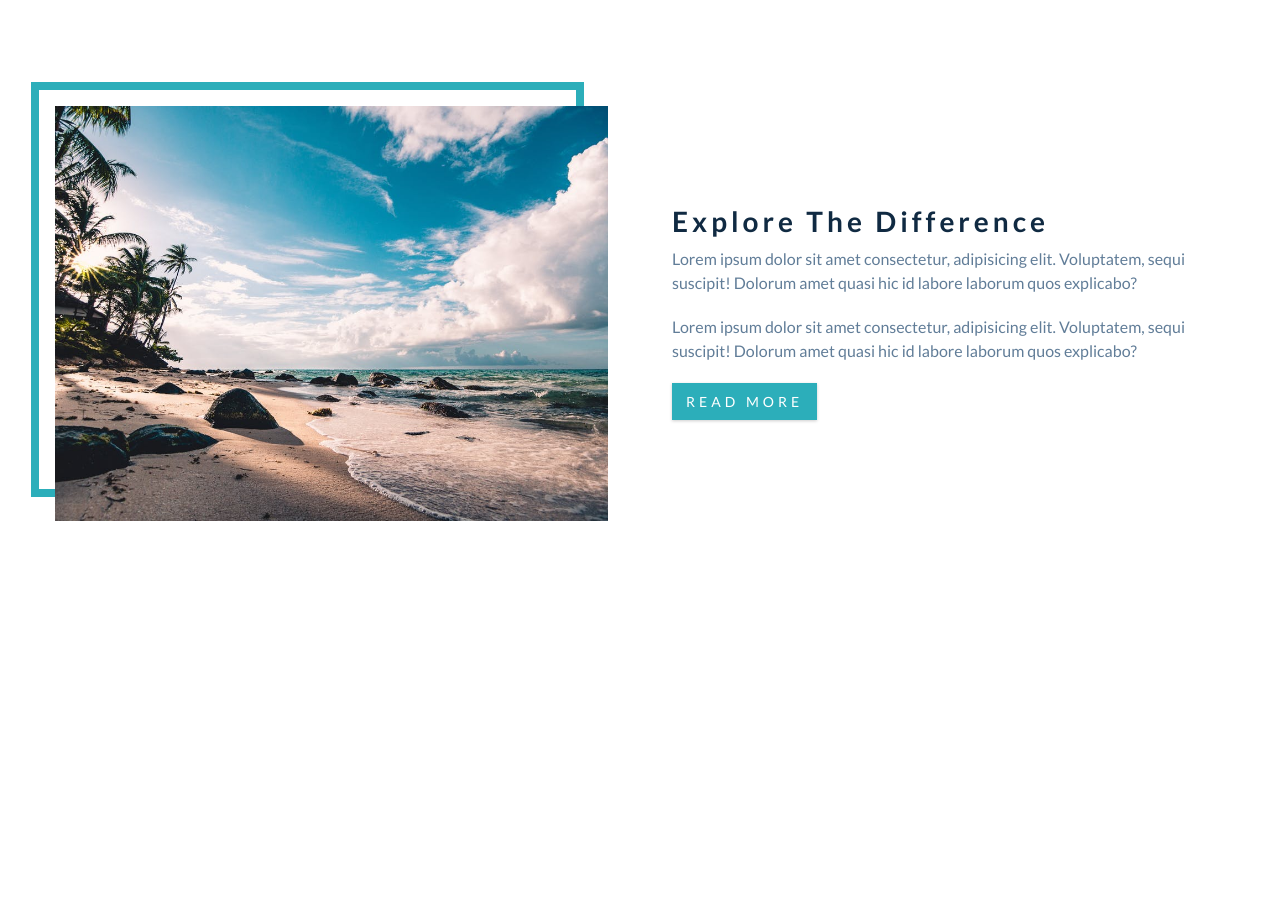
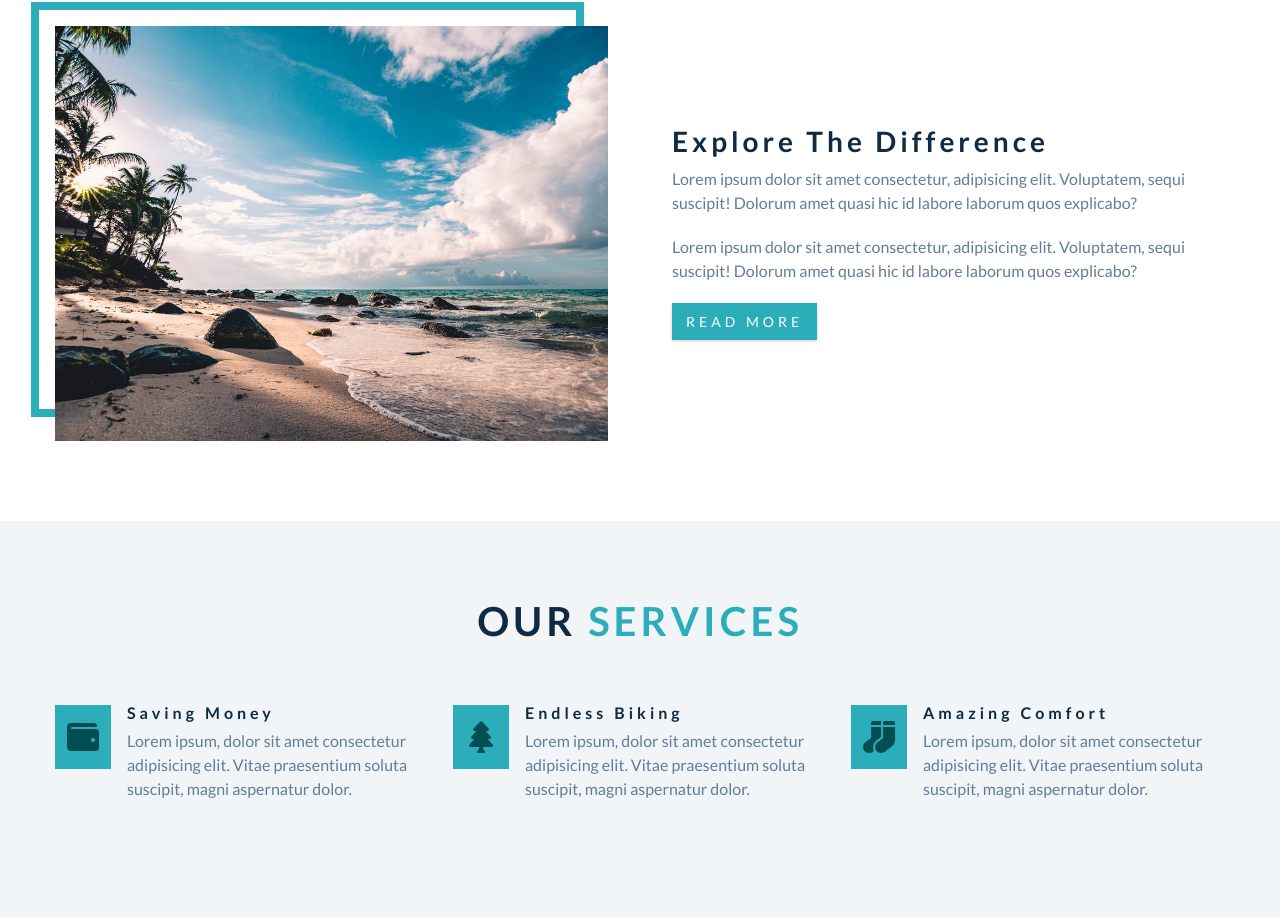
Before and after one commit to learner-sagar/backroads-flexbox, a plain HTML site: page index.html in a window 1280 px wide. Shown: the part 958-1875 px from the top of the page. Before the commit the page ends 1479 px from the top, so only its background shows below. Drawn offline with Linux system fonts and the light colour scheme.

Commit message:
added services section

```diff
--- a/css/styles.css
+++ b/css/styles.css
@@ -289,6 +289,66 @@ About
 Services
 ===============
 */
+.services {
+  background: var(--clr-grey-10);
+}
+
+.service {
+  text-align: center;
+  margin-bottom: 3rem;
+}
+
+.service-icon {
+  background: var(--clr-primary-5);
+  color: var(--clr-primary-1);
+  padding: 0.5rem;
+  display: inline-block;
+  font-size: 2rem;
+  margin-bottom: 1.5rem;
+}
+
+.service-text {
+  max-width: 20rem;
+  margin-left: auto;
+  margin-right: auto;
+}
+
+@media screen and (min-width: 576px) {
+  .services-center {
+    display: flex;
+    justify-content: space-between;
+    flex-wrap: wrap;
+  }
+  .service {
+    flex: 0 0 calc(50% - 1rem);
+    margin-bottom: 1rem;
+  }
+}
+
+@media screen and (min-width: 992px) {
+  .service {
+    flex: 0 0 calc(33.333% - 1rem);
+  }
+}
+
+@media screen and (min-width: 1170px) {
+  .service {
+    display: flex;
+    text-align: left;
+  }
+
+  .service-icon {
+    align-self: start;
+  }
+
+  .service-info {
+    padding-left: 1rem;
+  }
+
+  .service-title {
+    margin-bottom: 0.5rem;
+  }
+}
 
 /*
 ===============
--- a/index.html
+++ b/index.html
@@ -35,11 +35,10 @@
 
     <!-- about section -->
     <section class="section" id="about">
-      <!-- title -->
+      <!-- section title -->
       <div class="section-title">
         <h2>about <span>us</span></h2>
       </div>
-    </section>
       <div class="section-center about-center">
         <!-- about img wrapper -->
         <div class="about-img">
@@ -53,23 +52,75 @@
         <div class="about-info">
           <h3>explore the difference</h3>
           <p>
-          Lorem ipsum dolor sit amet consectetur, adipisicing elit. Voluptatem,
-          sequi suscipit! Dolorum amet quasi hic id labore laborum quos
-          explicabo?
+            Lorem ipsum dolor sit amet consectetur, adipisicing elit.
+            Voluptatem, sequi suscipit! Dolorum amet quasi hic id labore laborum
+            quos explicabo?
           </p>
           <p>
-          Lorem ipsum dolor sit amet consectetur, adipisicing elit. Voluptatem,
-          sequi suscipit! Dolorum amet quasi hic id labore laborum quos
-          explicabo?
+            Lorem ipsum dolor sit amet consectetur, adipisicing elit.
+            Voluptatem, sequi suscipit! Dolorum amet quasi hic id labore laborum
+            quos explicabo?
           </p>
           <a href="#" class="btn">read more</a>
         </div>
       </div>
+      <!-- end of section title -->
+    </section>
     <!-- end of title -->
-
     <!-- end of about section -->
 
     <!-- services -->
+    <section class="section services" id="services">
+      <!-- section title -->
+      <div class="section-title">
+        <h2>our <span>services</span></h2>
+      </div>
+      <!-- end of section title -->
+      <div class="section-center services-center">
+        <!-- single service -->
+        <article class="service">
+          <span class="service-icon">
+            <i class="fas fa-wallet fa-fw"> </i>
+          </span>
+          <div class="service-info">
+            <h4 class="service-title">saving money</h4>
+            <p class="service-text">
+              Lorem ipsum, dolor sit amet consectetur adipisicing elit. Vitae
+              praesentium soluta suscipit, magni aspernatur dolor.
+            </p>
+          </div>
+        </article>
+        <!-- end of single service -->
+        <!-- single service -->
+        <article class="service">
+          <span class="service-icon">
+            <i class="fas fa-tree fa-fw"> </i>
+          </span>
+          <div class="service-info">
+            <h4 class="service-title">endless biking</h4>
+            <p class="service-text">
+              Lorem ipsum, dolor sit amet consectetur adipisicing elit. Vitae
+              praesentium soluta suscipit, magni aspernatur dolor.
+            </p>
+          </div>
+        </article>
+        <!-- end of single service -->
+        <!-- single service -->
+        <article class="service">
+          <span class="service-icon">
+            <i class="fas fa-socks fa-fw"> </i>
+          </span>
+          <div class="service-info">
+            <h4 class="service-title">amazing comfort</h4>
+            <p class="service-text">
+              Lorem ipsum, dolor sit amet consectetur adipisicing elit. Vitae
+              praesentium soluta suscipit, magni aspernatur dolor.
+            </p>
+          </div>
+        </article>
+        <!-- end of single service -->
+      </div>
+    </section>
     <!--end services -->
 
     <!-- featured tours -->
```
Lines whose indentation alone changed are shown as unchanged.
